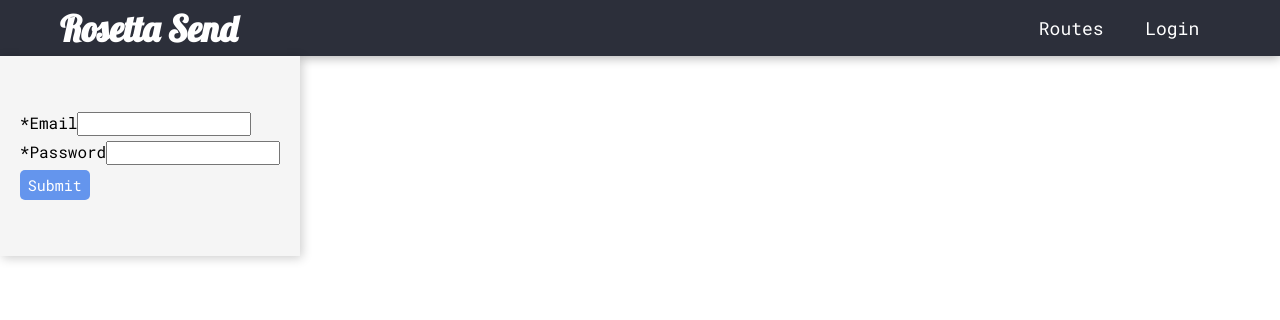
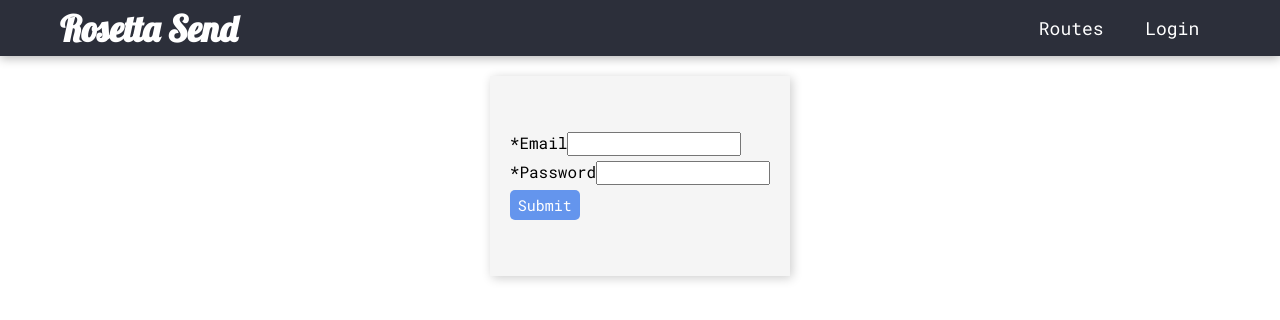
Before and after one commit to olliepayne/rosetta-send, a React (Create React App) app: page /login in a window 1280 px wide. Shown: the top 320 px of the page. Built offline with nearby package versions, Linux system fonts and the light colour scheme; no server answers.

Commit message:
login page styling

```diff
--- a/src/components/LoginForm/LoginForm.module.css
+++ b/src/components/LoginForm/LoginForm.module.css
@@ -1,7 +1,10 @@
 @import url('https://fonts.googleapis.com/css2?family=Raleway:wght@500&display=swap');
 
 .formContainer {
+ grid-area: main;
+ margin: 20px;
  display: flex;
+ justify-self: center;
  flex-direction: column;
  align-items: center;
  justify-content: center;
--- a/src/pages/App/App.js
+++ b/src/pages/App/App.js
@@ -2,6 +2,7 @@ import { useState, useEffect } from 'react'
 import { Route, Switch, useHistory } from 'react-router-dom'
 import './App.css';
 import * as authAPI from '../../services/authAPI'
+import * as climbsAPI from '../../services/climbsAPI'
 import Navbar from '../../components/Navbar/Navbar'
 import Landing from '../Landing/Landing'
 import Signup from '../Signup/Signup'
@@ -82,7 +83,7 @@ function App() {
      <AddClimb user={user} climbGrades={climbGrades} />
     </Route>
     <Route exact path="/routes">
-     <ClimbsList />
+     <ClimbsList climbsAPI={climbsAPI} />
     </Route>
     <Route exact path="/routes/:id">
      <div>hello</div>
--- a/src/pages/Login/Login.jsx
+++ b/src/pages/Login/Login.jsx
@@ -1,10 +1,11 @@
+import LoginCSS from './Login.module.css'
 import LoginForm from '../../components/LoginForm/LoginForm'
 
 const Login = (props) => {
  const { user, statusCode, handleLogin } = props
 
  return (
-  <div>
+  <div className={LoginCSS.loginPage}>
    {!user ?
     <LoginForm statusCode={statusCode} handleLogin={handleLogin} />
     :
--- /dev/null
+++ b/src/pages/Login/Login.module.css
@@ -0,0 +1,6 @@
+.loginPage {
+ display: grid;
+ grid-template-areas:
+  "nav"
+  "main";
+}
```
Also changed, not shown: src/pages/ClimbsList/ClimbsList.jsx (+6 -1 lines).
